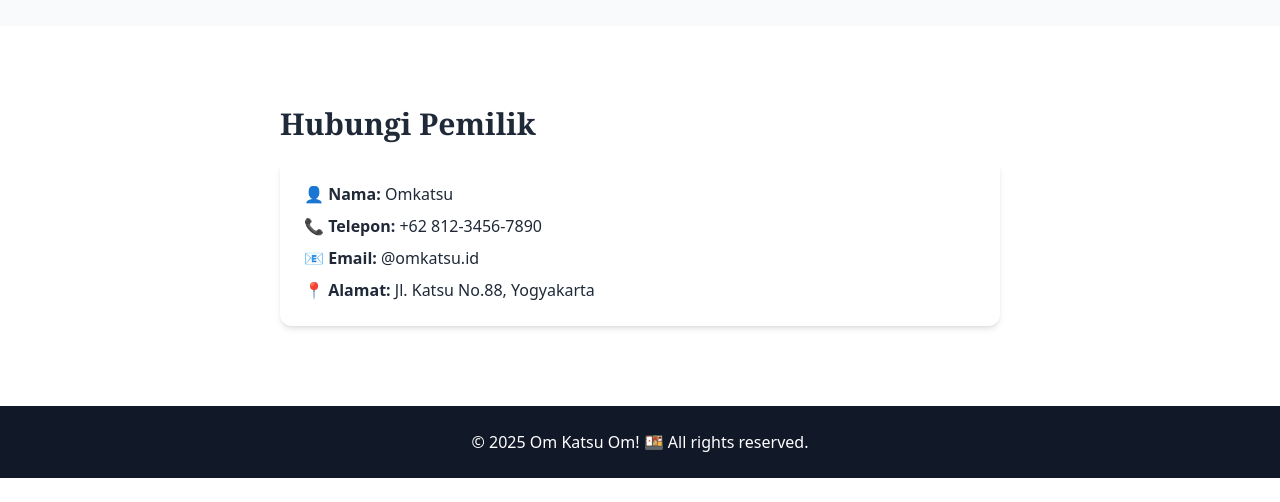
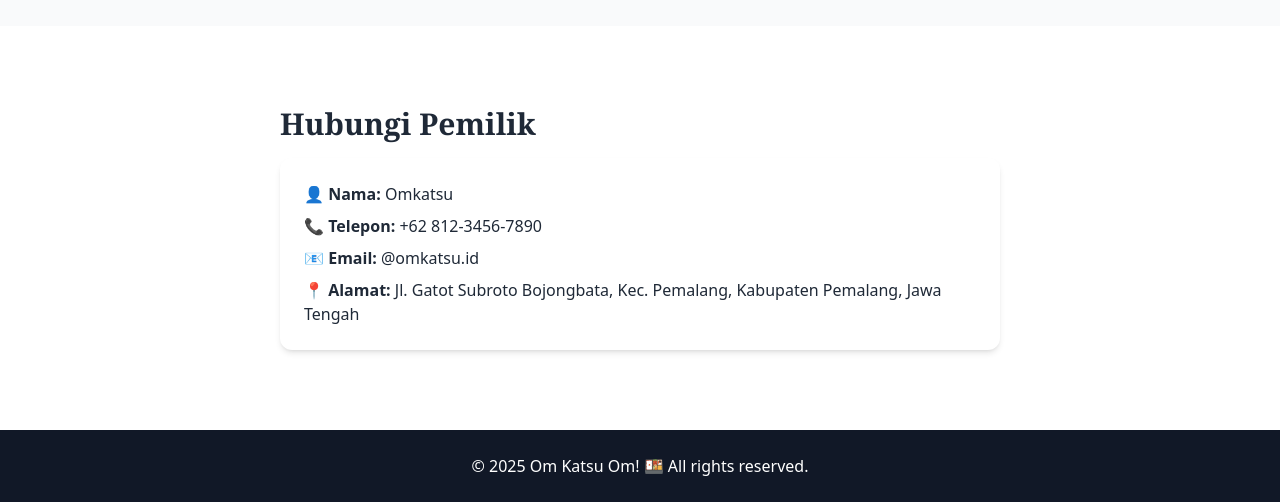
Before and after one commit to d2ikr1abadi/OmKatsu, a plain HTML site: page tentang.html in a window 1280 px wide. Shown: the part 986-1488 px from the top of the page. Before the commit the page ends 1464 px from the top, so only its background shows below. Drawn offline with nearby package versions, Linux system fonts and the light colour scheme.

Commit message:
update tentang html

```diff
--- a/tentang.html
+++ b/tentang.html
@@ -68,7 +68,7 @@
       <p class="mb-2">👤 <strong>Nama:</strong> Omkatsu</p>
       <p class="mb-2">📞 <strong>Telepon:</strong> +62 812-3456-7890</p>
       <p class="mb-2">📧 <strong>Email:</strong> @omkatsu.id</p>
-      <p>📍 <strong>Alamat:</strong> Jl. Katsu No.88, Yogyakarta</p>
+      <p>📍 <strong>Alamat:</strong> Jl. Gatot Subroto Bojongbata, Kec. Pemalang, Kabupaten Pemalang, Jawa Tengah</p>
     </div>
   </section>
 
```
Also changed, not shown: index.html (+1 -0 lines), img/logo icon.jpeg (added).
